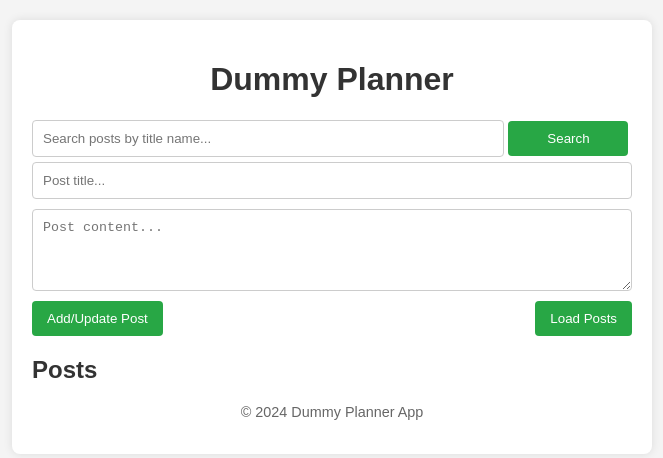
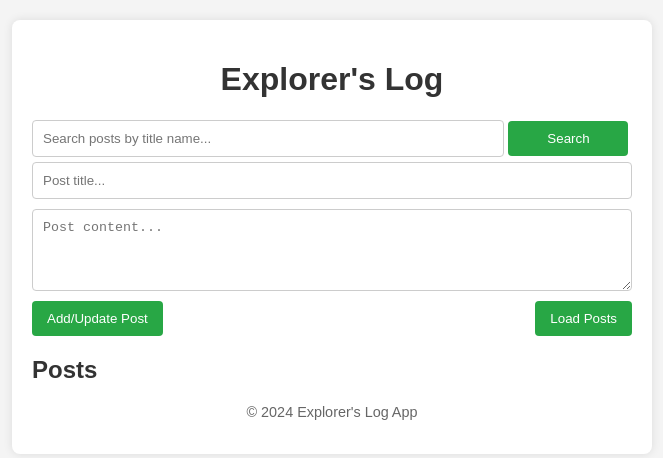
Before and after one commit to nPrameelaPydi/sba-js-web-application, a plain HTML site: page index.html in a window 1280 px wide. Shown: the whole page, without its empty margins (308-971 px from the left). Drawn offline with Linux system fonts and the light colour scheme.

Commit message:
updated readme.md

```diff
--- a/index.html
+++ b/index.html
@@ -5,14 +5,14 @@
         <meta charset="UTF-8">
         <meta name="viewport" content="width=device-width, initial-scale=1.0">
         <link rel="stylesheet" href="styles.css">
-        <title>Dummy Planner</title>
+        <title>Explorer's Log</title>
         <script defer type="module" src="src/index.js"></script>
     </head>
 
     <body>
         <div id="app">
             <header>
-                <h1>Dummy Planner</h1>
+                <h1>Explorer's Log</h1>
             </header>
             <main>
                 <section class="search-section">
@@ -33,7 +33,7 @@
                 </section>
             </main>
             <footer>
-                <p>&copy; 2024 Dummy Planner App</p>
+                <p>&copy; 2024 Explorer's Log App</p>
             </footer>
         </div>
     </body>
```
Also changed, not shown: 1 other file.
